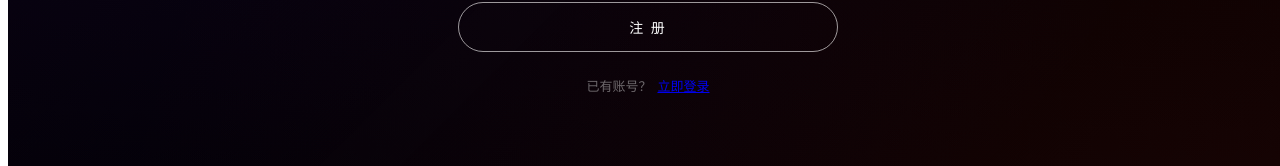
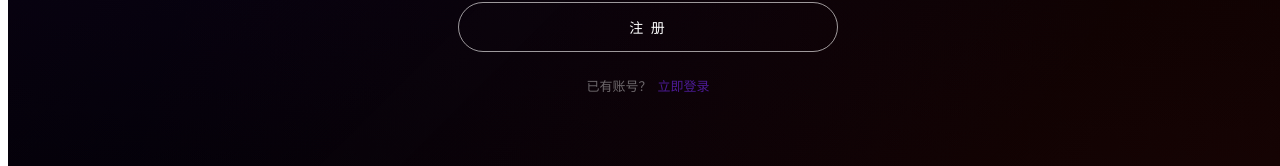
Before and after one commit to JustNowChange/ClockOut, a Vue app: page /register/form in a window 1280 px wide. Shown: the part 531-697 px from the top of the page. Built offline with nearby package versions, Linux system fonts and the light colour scheme.

Commit message:
解决"点击登录"后回到主页面白屏(自动刷新)

```diff
--- a/src/style/RegisterForm.css
+++ b/src/style/RegisterForm.css
@@ -240,6 +240,17 @@
   color: rgba(91, 33, 182, 1);
 }
 
+.form-footer .login-link {
+  color: rgba(91, 33, 182, 0.8);
+  text-decoration: none;
+  font-weight: 500;
+  transition: color 0.2s;
+}
+
+.form-footer .login-link:hover {
+  color: rgba(91, 33, 182, 1);
+}
+
 /* Responsive */
 @media (max-width: 480px) {
   .form-container {
--- a/src/views/Login.vue
+++ b/src/views/Login.vue
@@ -73,9 +73,11 @@
 
         <form @submit.prevent="handleLogin">
           <div class="form-group">
-            <label>账号</label>
+            <label for="username">账号</label>
             <div class="input-wrapper">
               <input
+                id="username"
+                name="username"
                 v-model="username"
                 type="text"
                 placeholder="请输入账号"
@@ -86,9 +88,11 @@
           </div>
 
           <div class="form-group">
-            <label>密码</label>
+            <label for="password">密码</label>
             <div class="input-wrapper">
               <input
+                id="password"
+                name="password"
                 v-model="password"
                 :type="showPassword ? 'text' : 'password'"
                 placeholder="请输入密码"
--- a/src/views/RegisterForm.vue
+++ b/src/views/RegisterForm.vue
@@ -68,7 +68,7 @@
 
       <div class="form-footer" :class="{ 'fade-in': isContentVisible }">
         <span>已有账号？</span>
-        <router-link to="/">立即登录</router-link>
+        <a href="#" class="login-link" @click.prevent="goToLogin">立即登录</a>
       </div>
     </div>
   </div>
@@ -76,8 +76,10 @@
 
 <script setup lang="ts">
 import { ref, onMounted } from 'vue'
+import { useRouter } from 'vue-router'
 import useRegister from '../function/useRegister'
 
+const router = useRouter()
 const isScaled = ref(false)
 const isContentVisible = ref(false)
 
@@ -93,6 +95,13 @@ const {
   togglePassword,
   toggleConfirmPassword
 } = useRegister()
+
+function goToLogin() {
+  router.push('/')
+  setTimeout(() => {
+    window.location.reload()
+  }, 100)
+}
 
 onMounted(() => {
   // Step 1: Start scale animation (shrink -> expand)
```
